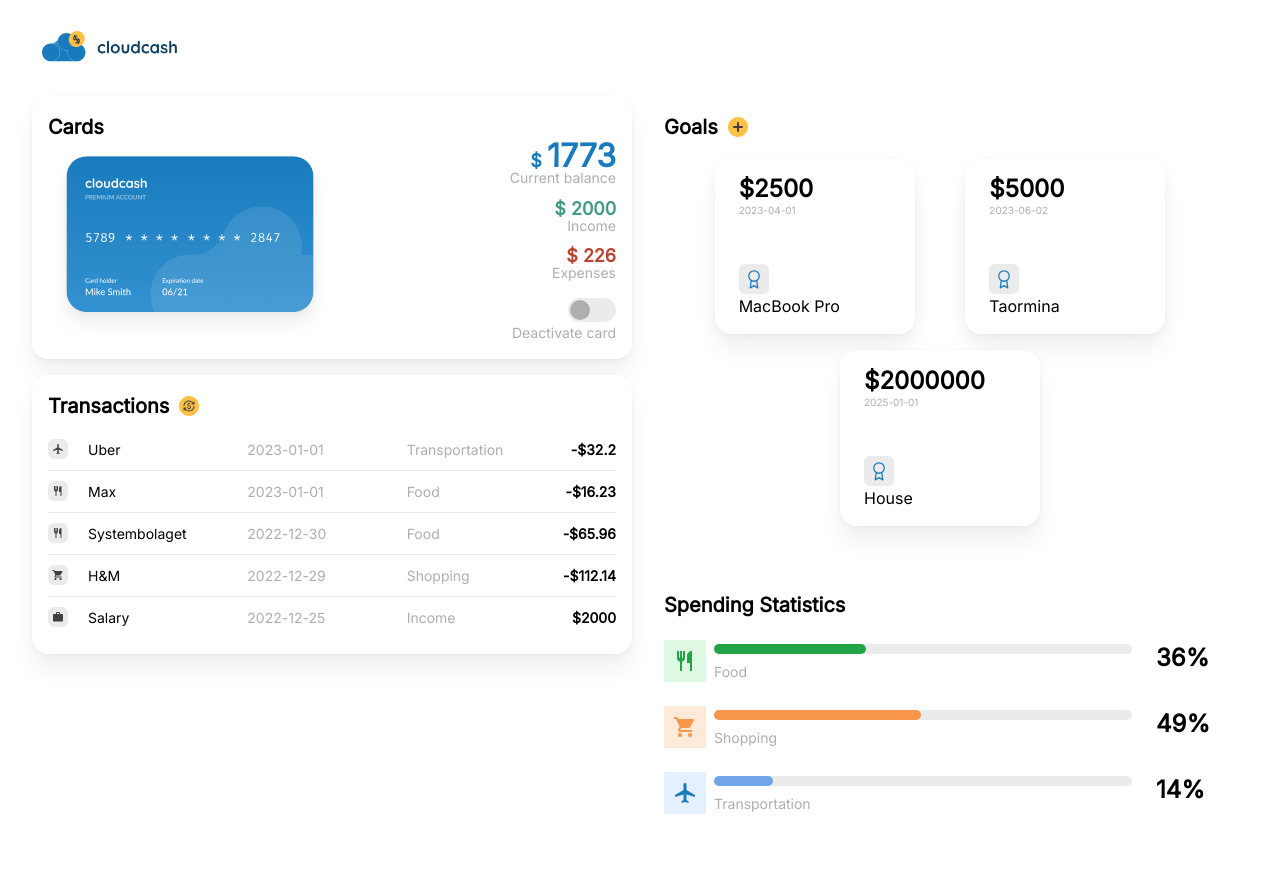
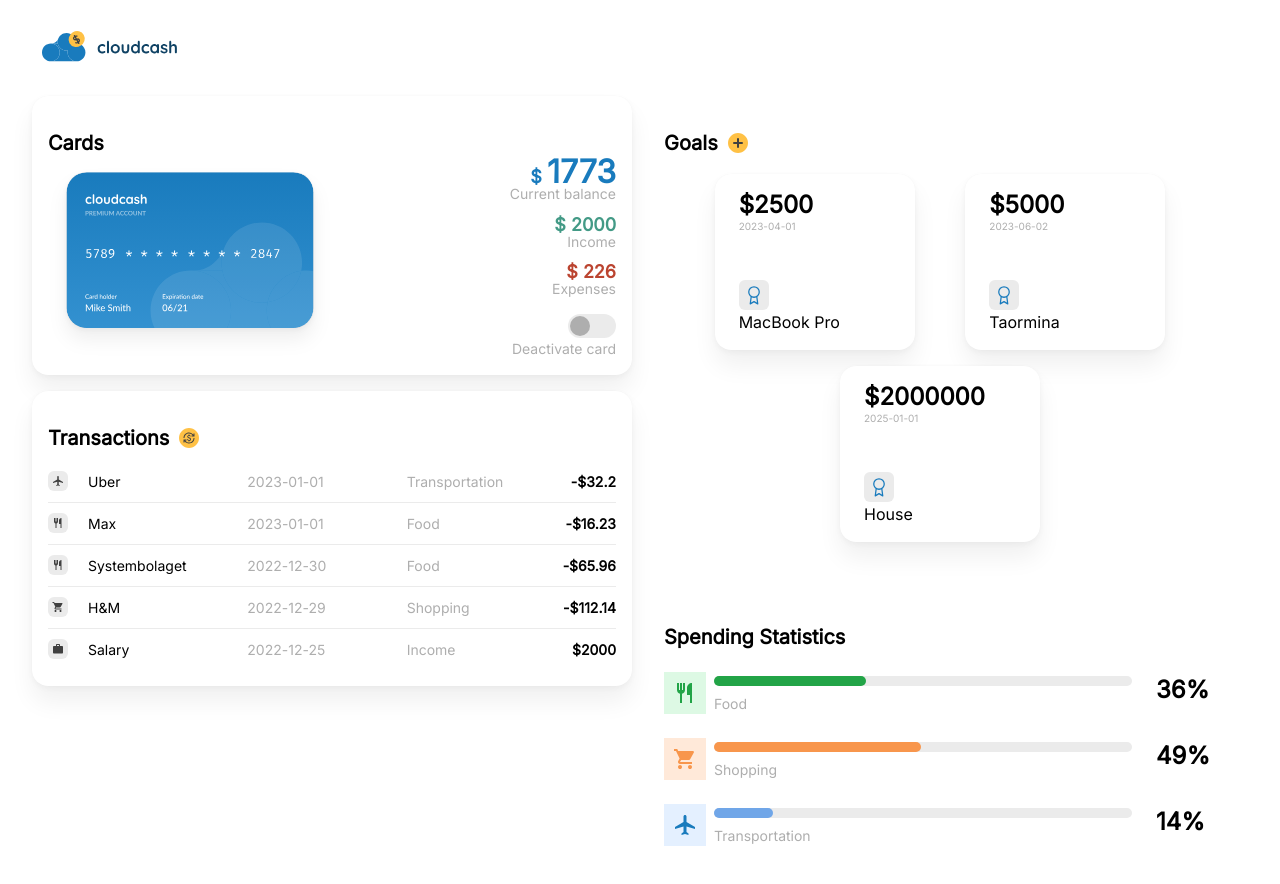
Before and after one commit to annabohlin1997/financial-dashboard, a React (Create React App) app: page / in a window 1280 px wide. Shown: the top 884 px of the page. Built offline with nearby package versions, Linux system fonts and the light colour scheme.

Commit message:
module wrapper padding

```diff
--- a/src/styles/ModuleWrapper.css
+++ b/src/styles/ModuleWrapper.css
@@ -1,7 +1,7 @@
 .module-wrapper {
   border-radius: 1rem;
   margin-bottom: 16px;
-  padding: 16px;
+  padding: 32px 16px 16px;
 }
 
 .module-wrapper-header {
```
